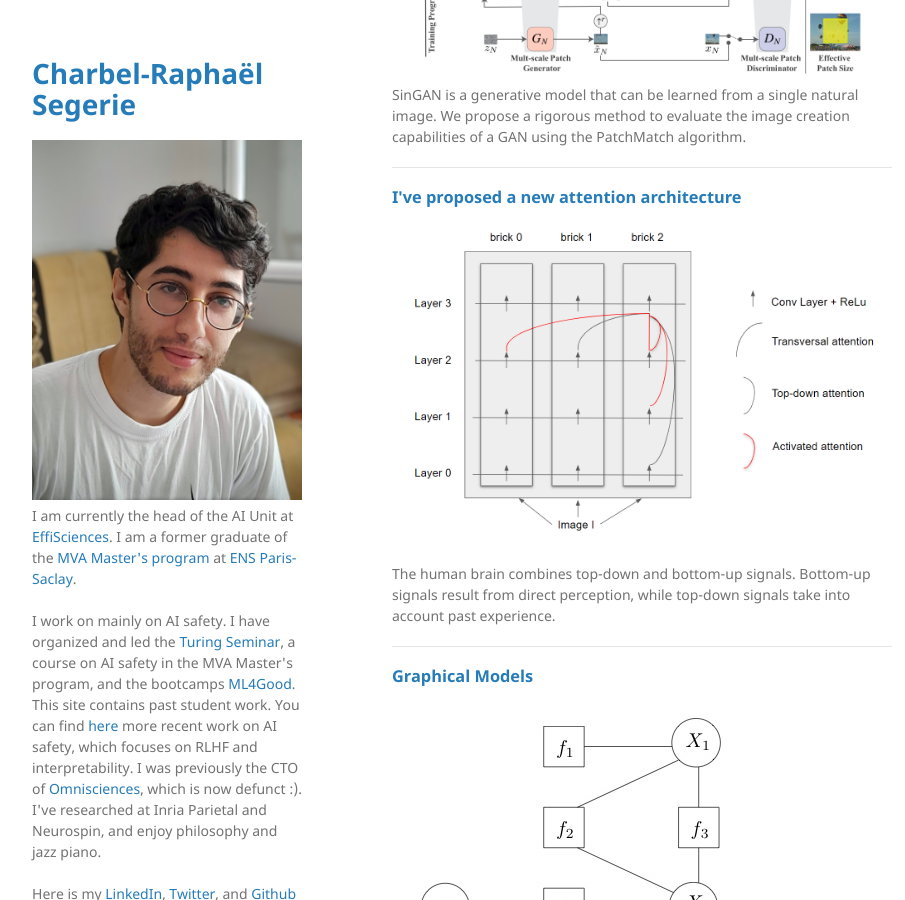
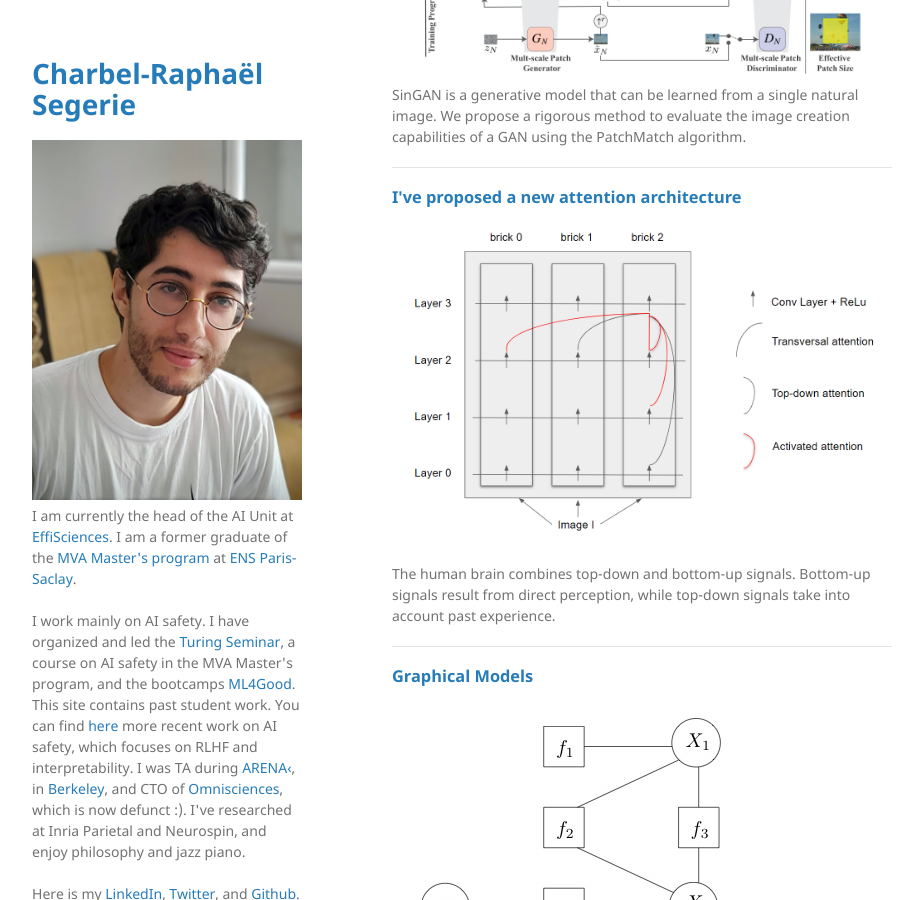
Before and after one commit to crsegerie/crsegerie.github.io, a Jekyll site: the page built from index.md, in a window 1280 px wide and 900 px high, scrolled down 355 px. Shown: the whole window, without its empty margins (178-1083 px from the left). Built offline with Jekyll 4.4.1, drawn with Linux system fonts in a browser that asks for light colours; our own code applies the rules of GitHub Pages for plain Markdown files.

Commit message:
update july 2023

```diff
--- a/_config.yml
+++ b/_config.yml
@@ -2,15 +2,15 @@ title: Charbel-Raphaël Segerie # your name (or website title) here
 logo: "/images/photo_profil.jpg?raw=true" # your photo (or logo) here
 description:
   > # your text below (remove <br> elements if you don't need line breaks)
-  I am currently the head of the AI Unit at <a href="https://www.effisciences.org/">EffiSciences</a>.
+  I am currently the head of the AI Unit at <a href="https://ia.effisciences.org/">EffiSciences</a>.
   I am a former graduate of the <a href="http://math.ens-paris-saclay.fr/version-francaise/formations/master-mva/contenus-/master-mva-cours-161721.kjsp?RH=1409824973905">MVA Master's program</a> at <a href="https://fr.wikipedia.org/wiki/%C3%89cole_normale_sup%C3%A9rieure_Paris-Saclay">ENS Paris-Saclay</a>.
   <br><br>
-  I work on mainly on AI safety. I have organized and led the <a href="https://docs.google.com/document/d/1xxYPtgZlrBPNGS6aEFJAas0gFllQbN3iI0Nh3rDHdpU/edit?usp=sharing">Turing Seminar</a>, a course on AI safety in the MVA Master's program, and the bootcamps <a href="https://effisciences-research.notion.site/ML-for-Good-8b94525e6d98425083731a223b53b237">ML4Good</a>.
+  I work mainly on AI safety. I have organized and led the <a href="https://www.master-mva.com/cours/seminaire-turing/">Turing Seminar</a>, a course on AI safety in the MVA Master's program, and the bootcamps <a href="https://effisciences-research.notion.site/ML-for-Good-8b94525e6d98425083731a223b53b237">ML4Good</a>.
   This site contains past student work. You can find <a href="https://www.lesswrong.com/users/charbel-raphael-segerie">here</a> more recent work on AI safety, which focuses on RLHF and interpretability.
 
-  I was previously the CTO of <a href="https://omniscience.academy/">Omnisciences</a>, which is now defunct :). I've researched at Inria Parietal and Neurospin, and enjoy philosophy and jazz piano.
+  I was TA during <a href="https://www.arena.education/team">ARENA‹</a>, in <a href="https://www.cbai.ai/ml-bootcamp">Berkeley</a>, and CTO of <a href="https://omniscience.academy/">Omnisciences</a>, which is now defunct :). I've researched at Inria Parietal and Neurospin, and enjoy philosophy and jazz piano.
   <br><br>
-  Here is my <a href="https://www.linkedin.com/in/charbel-raphael-segerie/">LinkedIn</a>, <a href="https://twitter.com/CRSegerie">Twitter</a>, and <a href="https://github.com/crsegerie">Github</a> profiles.
+  Here is my <a href="https://www.linkedin.com/in/charbel-raphael-segerie/">LinkedIn</a>, <a href="https://twitter.com/CRSegerie">Twitter</a>, and <a href="https://github.com/crsegerie">Github</a>.
 show_downloads: false
 google_analytics:
 theme: jekyll-theme-minimal
```
